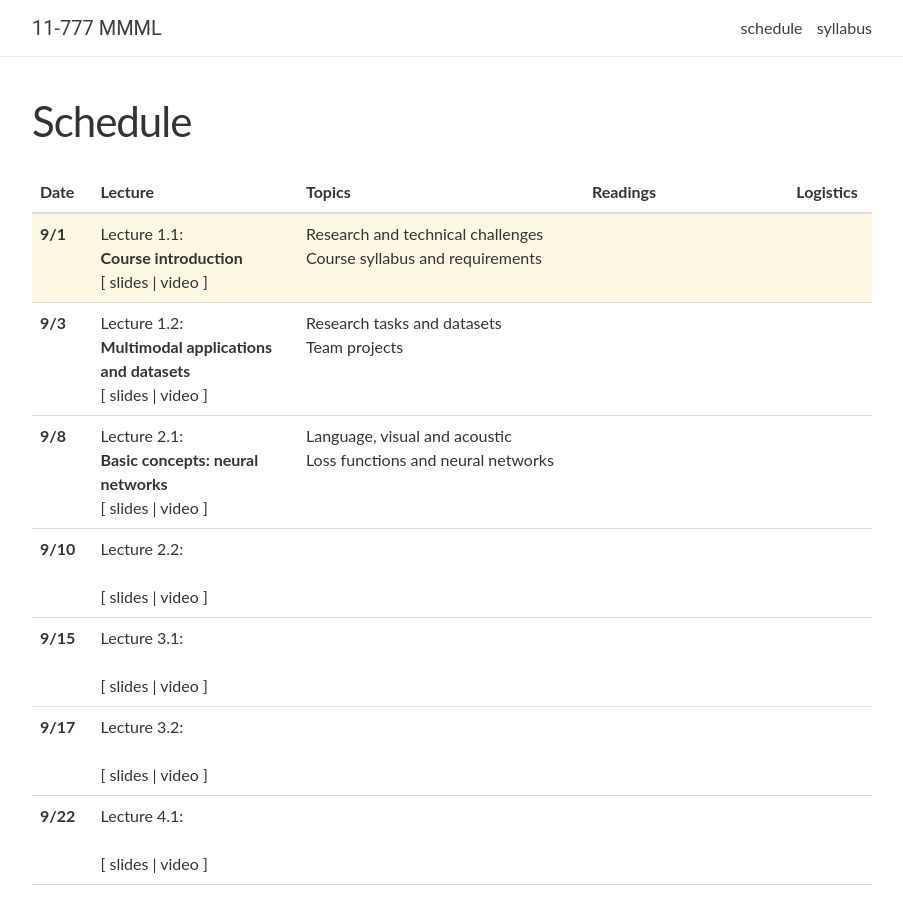
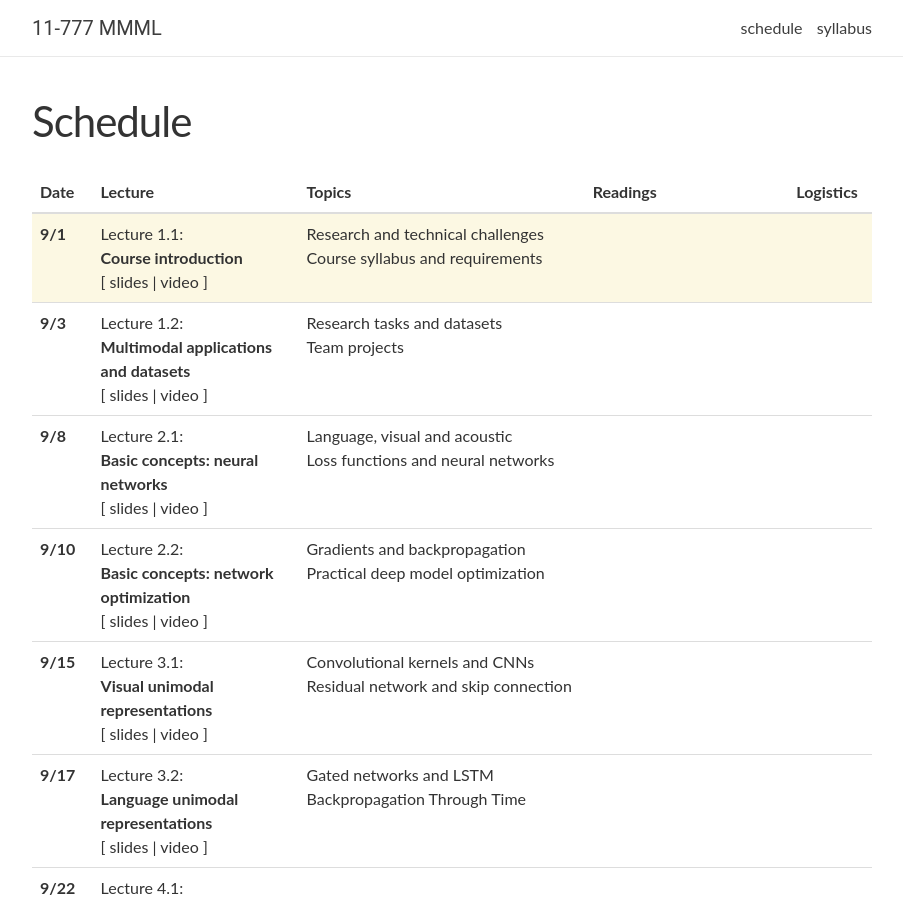
Before and after one commit to CMU-MultiComp-Lab/mmml-course, a Jekyll site: the page built from _pages/schedule.md, in a window 1280 px wide and 900 px high. Shown: the whole window, without its empty margins (188-1091 px from the left). Built offline with Jekyll 4.4.1, drawn with Linux system fonts in a browser that asks for light colours; nearby versions of some CDN libraries; comment, search, counter and statistics services are not loaded.

Commit message:
Update lectures.yml

```diff
--- a/_data/lectures.yml
+++ b/_data/lectures.yml
@@ -37,36 +37,36 @@
 - date: 9/10
   title: >
     Lecture 2.2: <br/>
-    <strong> </strong>
+    <strong>Basic concepts: network optimization</strong>
   slides:
   video:
   topics:
-    - <br/>
-    -
+    - Gradients and backpropagation <br/>
+    - Practical deep model optimization
   readings:
   logistics:
 
 - date: 9/15
   title: >
     Lecture 3.1: <br/>
-    <strong> </strong>
+    <strong>Visual unimodal representations</strong>
   slides:
   video:
   topics:
-    - <br/>
-    -
+    - Convolutional kernels and CNNs <br/>
+    - Residual network and skip connection
   readings:
   logistics:
 
 - date: 9/17
   title: >
     Lecture 3.2: <br/>
-    <strong> </strong>
+    <strong>Language unimodal representations</strong>
   slides:
   video:
   topics:
-    - <br/>
-    -
+    - Gated networks and LSTM <br/>
+    - Backpropagation Through Time
   readings:
   logistics:
 
```
